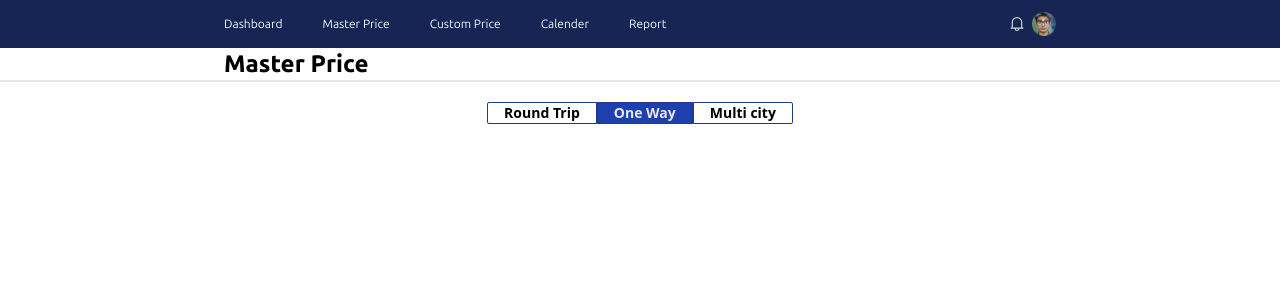
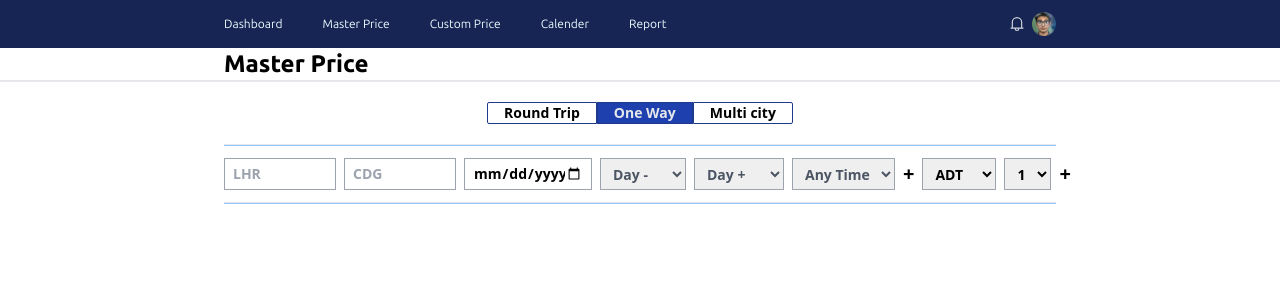
Before and after one commit to Shubrotto/dpt-circular3-frontend-developer-flight, a React (Vite) app: page / in a window 1280 px wide. Shown: the top 300 px of the page. Built offline with nearby package versions, Linux system fonts and the light colour scheme.

Commit message:
add form component

```diff
--- a/src/App.jsx
+++ b/src/App.jsx
@@ -1,5 +1,6 @@
 import "./App.css";
 import AllButton from "./Components/AllButton";
+import Form from "./Components/Form";
 import Header from "./Layout/Header";
 
 function App() {
@@ -11,6 +12,7 @@ function App() {
       </h1>
       <hr className="border-b  border-b-gray-200" />
       <AllButton />
+      <Form />
     </div>
   );
 }
--- /dev/null
+++ b/src/Components/Form.jsx
@@ -0,0 +1,73 @@
+const Form = () => {
+  return (
+    <div className="px-56">
+      <hr className="border-b  border-b-blue-300" />
+      <form className="py-3 flex gap-2">
+        <input
+          type="text"
+          placeholder="LHR"
+          className="border border-gray-400 w-28 px-2 py-1 text-sm font-semibold hover:bg-sky-200 outline-none"
+        />
+        <input
+          type="text"
+          placeholder="CDG"
+          className="border border-gray-400 w-28 px-2 py-1 text-sm font-semibold hover:bg-sky-200 outline-none"
+        />
+        <input
+          type="date"
+          name=""
+          id=""
+          className="border border-gray-400 w-32 px-2 py-1 text-sm font-semibold hover:bg-sky-200 outline-none"
+        />
+        <select
+          name=""
+          id=""
+          className="border border-gray-400 w-22 px-2 py-1 text-sm hover:bg-sky-200 font-semibold text-gray-600"
+        >
+          <option value="day">Day -</option>
+          <option value="day">Night -</option>
+        </select>
+        <select
+          name=""
+          id=""
+          className="border border-gray-400 w-22 px-2 py-1 text-sm hover:bg-sky-200 font-semibold text-gray-600"
+        >
+          <option value="day">Day +</option>
+          <option value="day">Night +</option>
+        </select>
+        <select
+          name=""
+          id=""
+          className="border border-gray-400 w-36 px-2 py-1 text-sm hover:bg-sky-200 outline-none  font-semibold text-gray-600"
+        >
+          <option value="day">Any Time</option>
+          <option value="day">Night</option>
+          <option value="day">Day</option>
+        </select>
+        <button className="font-bold mx-0 text-xl">+</button>
+        <select
+          name=""
+          id=""
+          className="border border-gray-400 w-28 px-2 py-1 text-sm font-semibold hover:bg-sky-200 outline-none"
+        >
+          <option value="day">ADT</option>
+          <option value="day">Child</option>
+        </select>
+        <select
+          name=""
+          id=""
+          className="border border-gray-400 w-20 px-2 py-1 text-sm font-semibold hover:bg-sky-200 outline-none"
+        >
+          <option value="day">1</option>
+          <option value="day">2</option>
+          <option value="day">2</option>
+          <option value="day">4</option>
+        </select>
+        <button className="font-bold mx-0 text-xl">+</button>
+      </form>
+      <hr className="border-b  border-b-blue-300" />
+    </div>
+  );
+};
+
+export default Form;
--- a/tailwind.config.js
+++ b/tailwind.config.js
@@ -6,6 +6,7 @@ export default {
       fontFamily: {
         ubuntu: ["Ubuntu Sans", "sans-serif"],
       },
+      placeholderColor: ["responsive", "focus", "hover", "active"],
     },
   },
   plugins: [],
```
